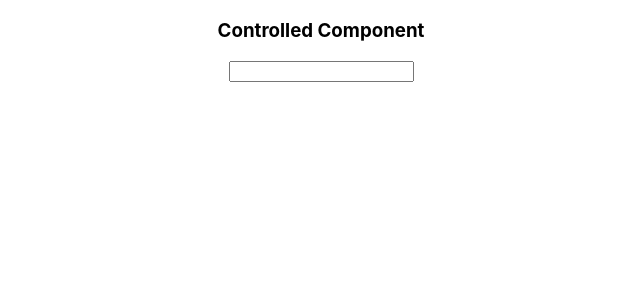
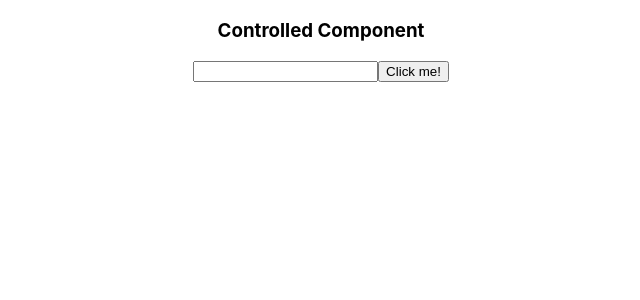
Before and after one commit to Saoa35/my-app_3-forms, a React (Create React App) app: page / in a window 1280 px wide. Shown: the top 300 px of the page, without its empty margins (319-959 px from the left). Built offline with nearby package versions, Linux system fonts and the light colour scheme.

Commit message:
+ handleSubmit method

```diff
--- a/src/Components/ControlledComponent/ControlledComponent.js
+++ b/src/Components/ControlledComponent/ControlledComponent.js
@@ -10,6 +10,7 @@ class ControlledComponent extends React.Component {
     constructor(props) {
         super(props);
         this.handleChange = this.handleChange.bind(this);
+        this.handleSubmit = this.handleSubmit.bind(this);
     }
 
     handleChange(e) {
@@ -20,14 +21,22 @@ class ControlledComponent extends React.Component {
         })
     }
 
+    handleSubmit() {
+        console.log(this.state.value);
+    }
+
     render() {
 
         return(
             <div>
                 <h3>Controlled Component</h3>
 
-                <form>
+                <form onSubmit={this.handleSubmit}>
                     <input type='text' value={this.state.value} onChange={this.handleChange} />
+
+                    <button>
+                        Click me!
+                    </button>
                 </form>
             </div>
         )
```
